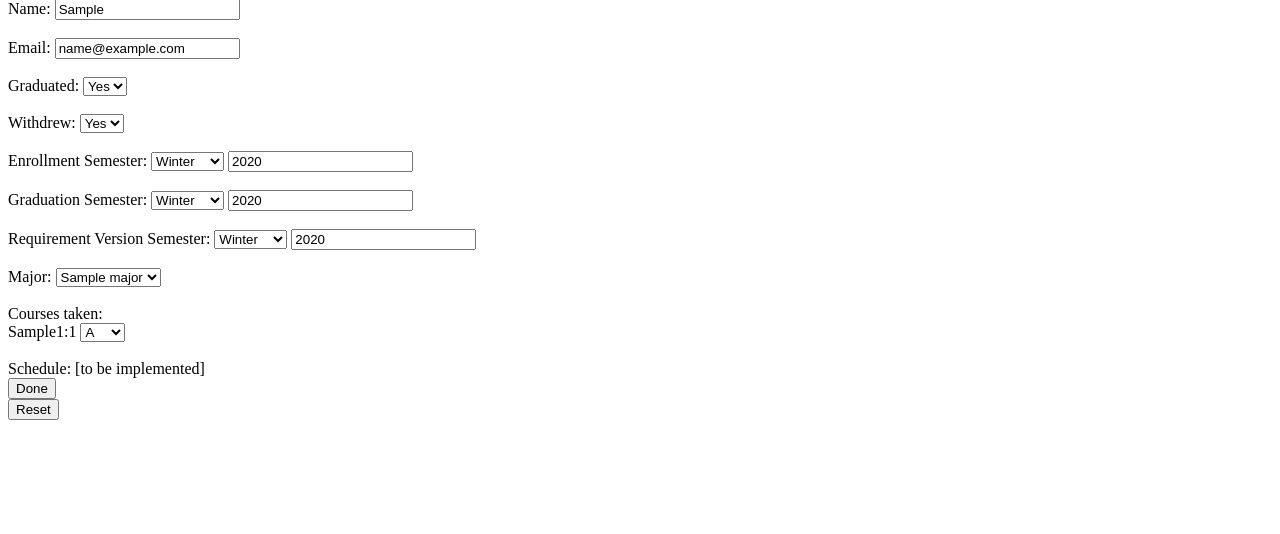
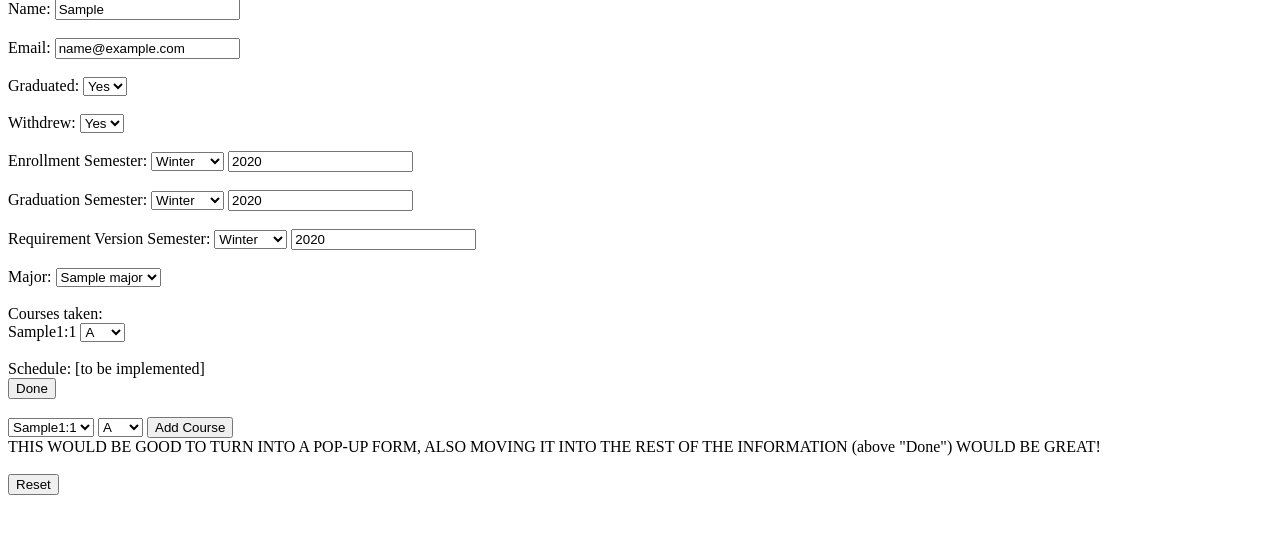
Before and after one commit to romanz-online/CSE416_MAST, a Django app: page /mast/edit/1/ in a window 1280 px wide. Shown: the part 81-615 px from the top of the page. Run offline with Django 3.2, Linux system fonts and the light colour scheme; tables that the repository leaves empty hold one stand-in row (values such as "Sample post").

Commit message:
Added functionality to add courses with grades to individual student profiles

```diff
--- a/mast/templates/mast/edit.html
+++ b/mast/templates/mast/edit.html
@@ -142,6 +142,23 @@
     Schedule: [to be implemented] <br>
     <button type="submit">Done</button>
 </form>
+<br>
+
+<form action="{% url 'mast:add_taken_course' student.sbu_id %}" method="get">
+    <select name="course">
+        {% for class in course_list %}
+            <option value={{ class.id }}>{{ class }}</option>
+        {% endfor %}
+    </select>
+    <select name="grade">
+        {% for grade in grade_list %}
+            <option value={{ grade }}>{{ grade }}</option>
+        {% endfor %}
+    </select>
+    <button type="submit">Add Course</button>
+    <br>THIS WOULD BE GOOD TO TURN INTO A POP-UP FORM, ALSO MOVING IT INTO THE REST OF THE INFORMATION (above "Done") WOULD BE GREAT!<br>
+</form>
+<br>
 
 <form action="{% url 'mast:edit' student.sbu_id %}" method="post">
     {% csrf_token %}
--- a/mast/urls.py
+++ b/mast/urls.py
@@ -12,6 +12,7 @@ urlpatterns = [
     path('majors/', views.major_index, name='major_index'),
     path('<int:sbu_id>/', views.detail, name='detail'),
     path('edit/<int:sbu_id>/', views.edit, name='edit'),
-    path('commit_edit/<int:sbu_id>/', views.commit_edit, name='commit_edit'),
+    path('edit/<int:sbu_id>/commit_edit', views.commit_edit, name='commit_edit'),
+    path('edit/<int:sbu_id>/add_taken_course', views.add_taken_course, name='add_taken_course'),
     path('student_index/search/', views.search, name='search'),
 ]
--- a/mast/views.py
+++ b/mast/views.py
@@ -147,9 +147,38 @@ def commit_edit(request, sbu_id):
         student.save()
     except:
         student = get_object_or_404(Student, pk=sbu_id)
-        return render(request, 'mast/edit.html', {
-            'student': student,
-            'major_list': Major.objects.order_by('name'),
-            'error_message': "Something went wrong.",
-        })
+        grade_list = [i[0] for i in Grade.choices]
+        return render(request, 'mast/edit.html', {'student': student,
+                                                  'major_list': Major.objects.order_by('name'),
+                                                  'course_list': Course.objects.order_by('name'),
+                                                  'classes_taken': Classes_Taken_by_Student.objects.all(),
+                                                  'grade_list': grade_list,
+                                                  'error_message': "Something went wrong."
+                                                  })
     return HttpResponseRedirect(reverse('mast:detail', args=(sbu_id,)))
+
+
+def add_taken_course(request, sbu_id):
+    student = get_object_or_404(Student, pk=sbu_id)
+    grade_list = [i[0] for i in Grade.choices]
+    try:
+        new_course = request.GET['course']
+        print('NEW COURSE:', new_course)
+        new_course = Course.objects.get(id=new_course)
+        new_grade = request.GET['grade']
+        c = Classes_Taken_by_Student(student=student, course=new_course, grade=new_grade)
+        c.save()
+    except:
+        return render(request, 'mast/edit.html', {'student': student,
+                                                  'major_list': Major.objects.order_by('name'),
+                                                  'course_list': Course.objects.order_by('name'),
+                                                  'classes_taken': Classes_Taken_by_Student.objects.all(),
+                                                  'grade_list': grade_list,
+                                                  'error_message': "Something went wrong."
+                                                  })
+    return render(request, 'mast/edit.html', {'student': student,
+                                              'major_list': Major.objects.order_by('name'),
+                                              'course_list': Course.objects.order_by('name'),
+                                              'classes_taken': Classes_Taken_by_Student.objects.all(),
+                                              'grade_list': grade_list
+                                              })
```
Also changed, not shown: mast/templates/mast/new_student.html (+5 -5 lines).
